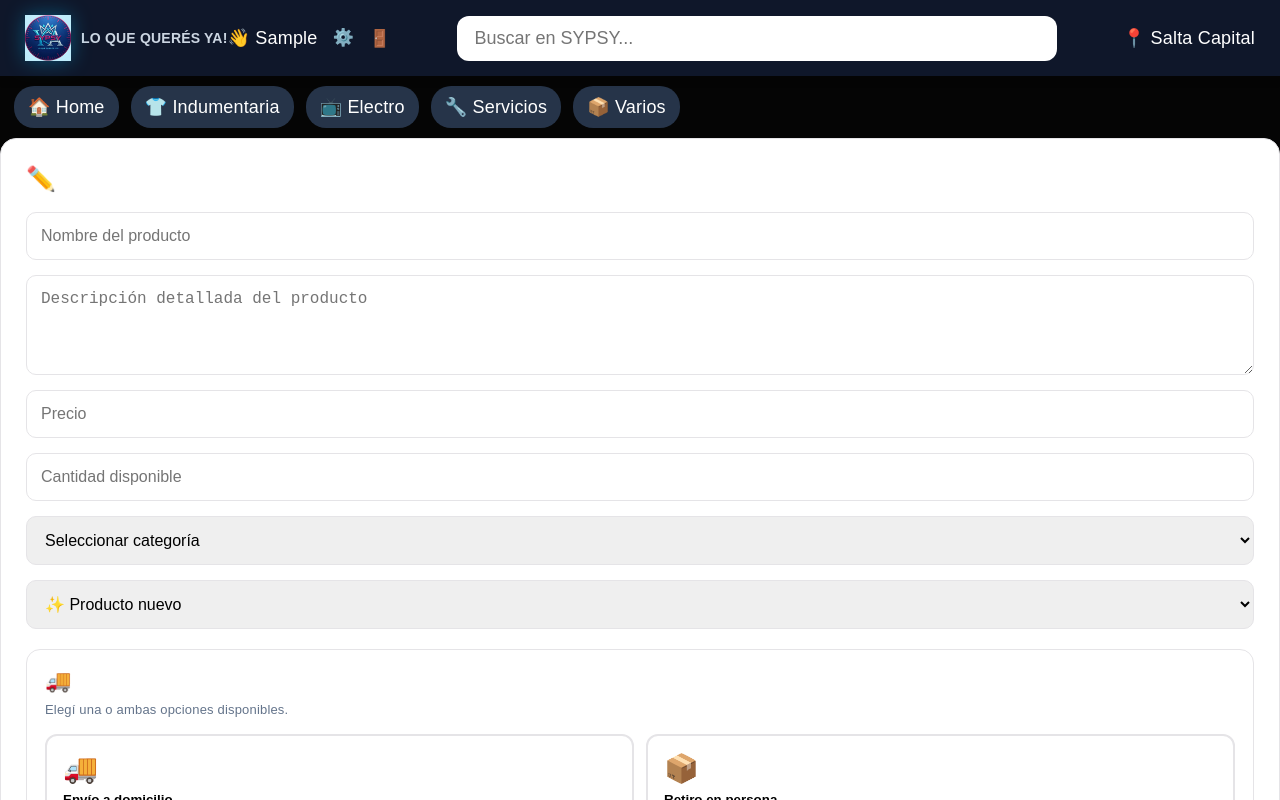
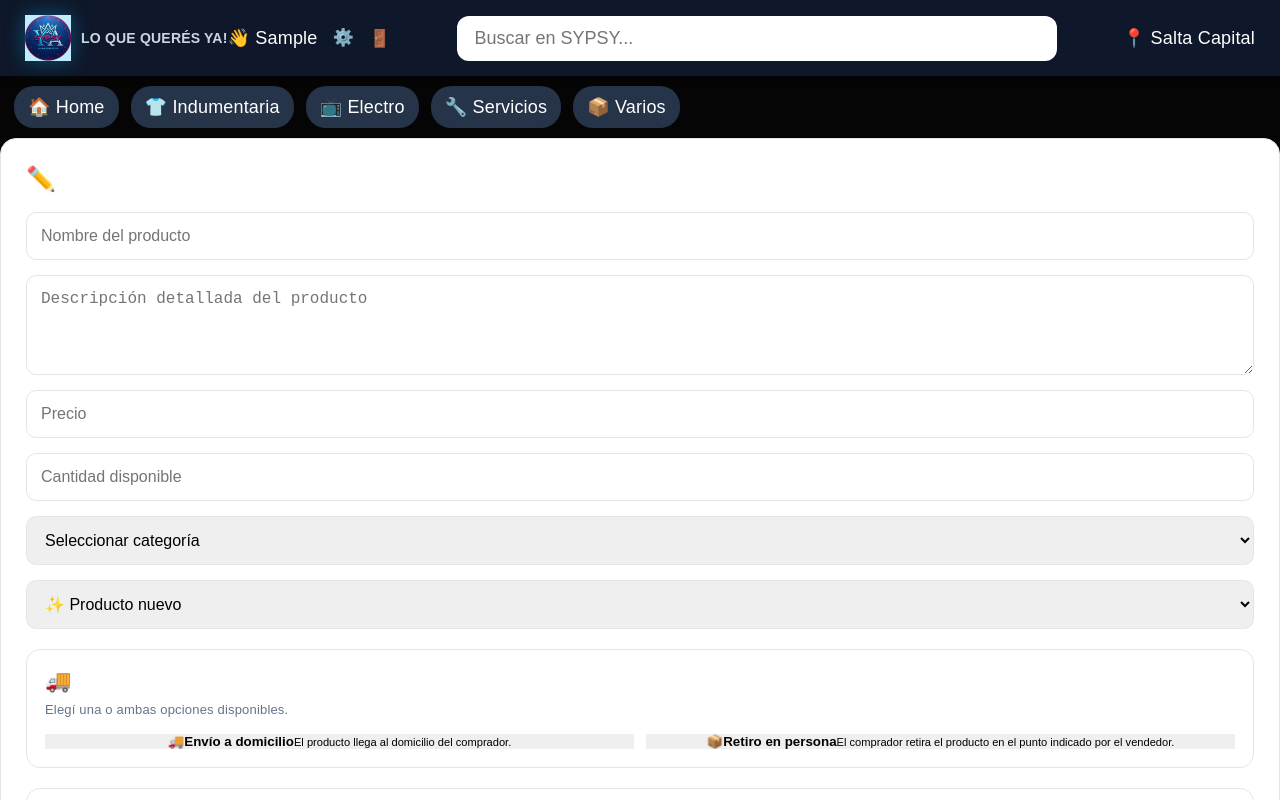
Before and after one commit to crisBasti/SYPSY-ia-mayo26-frontend-backend, a React (Vite) app in the folder frontend/: page /micuenta/producto/1 in a window 1280 px wide. Shown: the top 800 px of the page. Built offline with nearby package versions, Linux system fonts and the light colour scheme; no server answers; sample sign-in values are in the browser's storage.

Commit message:
configurando algunos estilos para q se vean bien los botones de Envios

```diff
--- a/frontend/src/components/ProductForm.jsx
+++ b/frontend/src/components/ProductForm.jsx
@@ -197,39 +197,6 @@ const handleSubmit = async (e) => {
 
 
 
-const styles = {
-  form: {
-    background: "var(--bg)",
-    border: "1px solid var(--border)",
-    borderRadius: "16px",
-    padding: "25px",
-    marginBottom: "30px",
-    display: "flex",
-    flexDirection: "column",
-    gap: "15px",
-    boxShadow: "var(--shadow)"
-  },
 
-  title: {
-    textAlign: "left"
-  },
-
-  input: {
-    padding: "14px",
-    borderRadius: "10px",
-    border: "1px solid var(--border)",
-    fontSize: "16px",
-    outline: "none"
-  },
-
-  button: {
-    background: "var(--accent)",
-    color: "white",
-    padding: "14px",
-    borderRadius: "10px",
-    fontSize: "16px",
-    fontWeight: "bold"
-  }
-};
 
 export default ProductForm;
--- a/frontend/src/components/seller/ProductFormSeller.jsx
+++ b/frontend/src/components/seller/ProductFormSeller.jsx
@@ -886,16 +886,10 @@ function ProductFormSeller({ addProduct }) {
                         onClick={() =>
                             toggleModalidad("envio")
                         }
-                        style={{
-                            ...styles.deliveryOption,
-
-                            ...(envioSeleccionado
-                                ? styles.deliverySelected
-                                : {})
-                        }}
+
                     >
 
-                        <span style={styles.deliveryIcon}>
+                        <span>
                             🚚
                         </span>
 
@@ -918,16 +912,10 @@ function ProductFormSeller({ addProduct }) {
                         onClick={() =>
                             toggleModalidad("retiro")
                         }
-                        style={{
-                            ...styles.deliveryOption,
-
-                            ...(retiroSeleccionado
-                                ? styles.deliverySelected
-                                : {})
-                        }}
+
                     >
 
-                        <span style={styles.deliveryIcon}>
+                        <span>
                             📦
                         </span>
 
```
